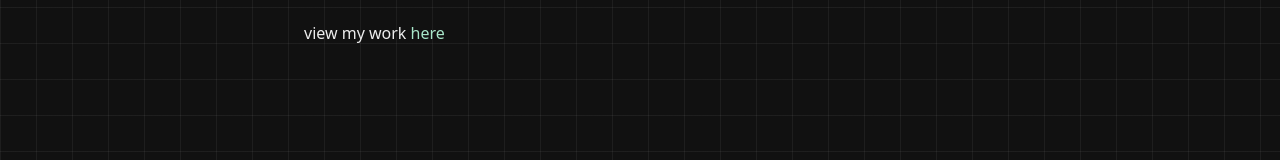
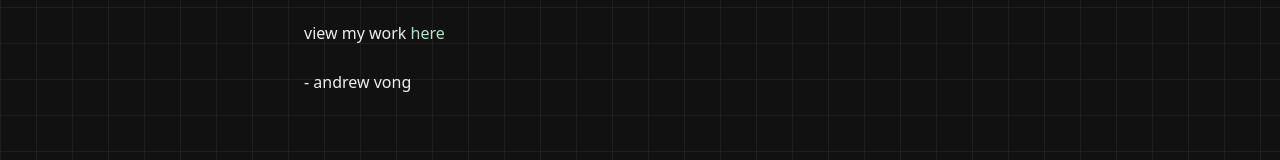
Before and after one commit to andrewv426/portfolio, a React (Vite) app: page / in a window 1280 px wide. Shown: the part 389-549 px from the top of the page. Built offline with nearby package versions, Linux system fonts and the light colour scheme; a web font is replaced by a local one.

Commit message:
feat: add about sign-off

```diff
--- a/src/pages/About.jsx
+++ b/src/pages/About.jsx
@@ -14,6 +14,7 @@ function About() {
       <p>
         view my work <Link className="link-accent" to="/experience">here</Link>
       </p>
+      <p>- andrew vong</p>
     </section>
   );
 }
```
